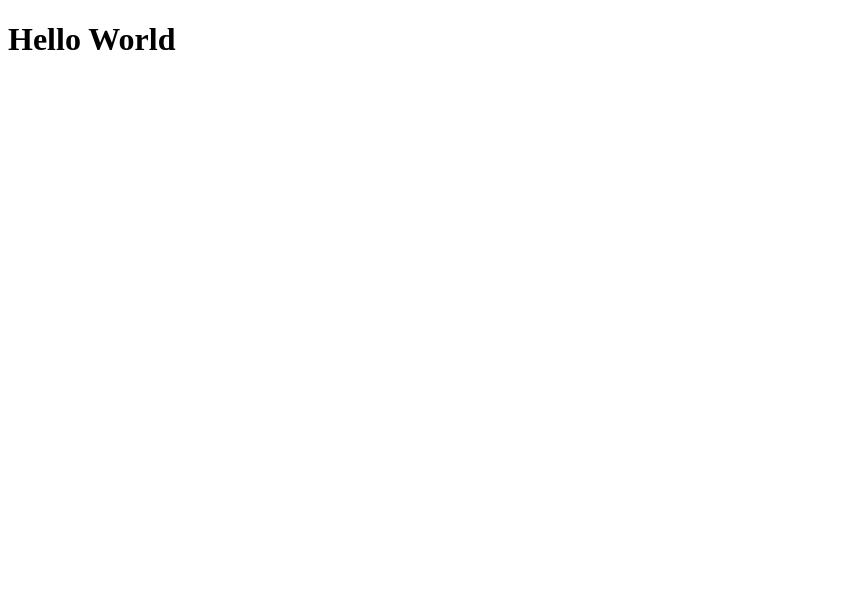
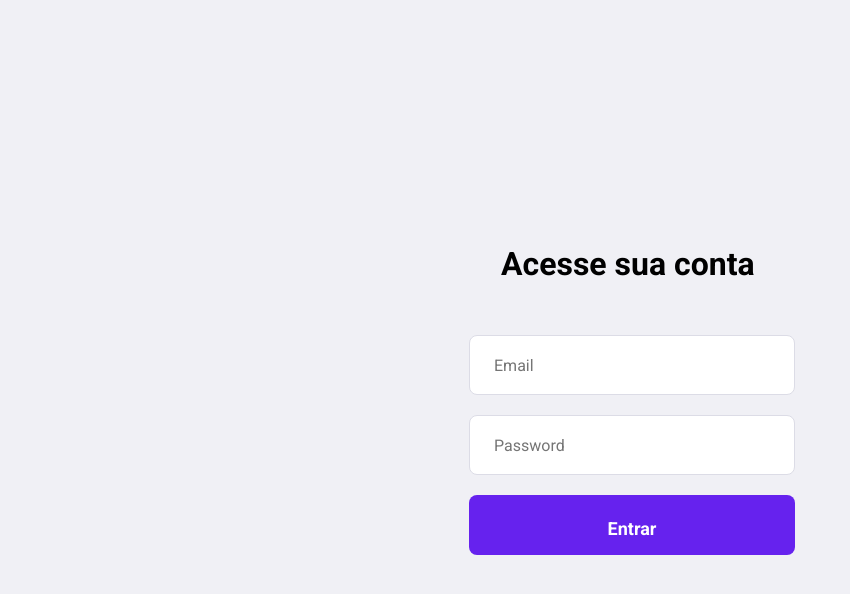
Before and after one commit to Giovani-O/alunos-react-v2, a React (Create React App) app: page / in a window 1280 px wide. Shown: the top 594 px of the page, without its empty margins (0-850 px from the left). Built offline with nearby package versions, Linux system fonts and the light colour scheme.

Commit message:
feat: Create login page

```diff
--- a/src/App.js
+++ b/src/App.js
@@ -1,3 +1,6 @@
+import Login from './pages/login'
+import './global.css'
+
 export function App() {
-  return <h1>Hello World</h1>
+  return <Login />
 }
--- /dev/null
+++ b/src/global.css
@@ -0,0 +1,56 @@
+@import url('https://fonts.googleapis.com/css2?family=Roboto:ital,wght@0,100;0,300;0,400;0,500;0,700;0,900;1,100;1,300;1,400;1,500;1,700;1,900&display=swap');
+
+* {
+  margin: 4px;
+  padding: 4px;
+  outline: 4px;
+  box-sizing: border-box;
+}
+
+body {
+  font: 300 14px Roboto, sans-serif;
+  background: #f0f0f5;
+  -webkit-font-smoothing: antialiased;
+}
+
+input,
+button,
+textarea {
+  font: 400 16px Roboto, sans-serif;
+}
+
+button: {
+  cursor: pointer;
+}
+
+form input {
+  width: 100%;
+  height: 60px;
+  color: #333;
+  border: 1px solid #dcdce6;
+  border-radius: 8px;
+  padding: 0 24px;
+  margin-top: 16px;
+}
+
+.button {
+  width: 100%;
+  height: 60px;
+  background: #6622ee;
+  border: 0;
+  border-radius: 8px;
+  font-weight: 700;
+  margin-top: 16px;
+  display: inline-block;
+  text-align: center;
+  text-decoration: none;
+  font-size: 18px;
+  line-height: 60px;
+  transition: opacity 0.1s;
+  cursor: pointer;
+  color: white;
+}
+
+.button:hover {
+  opacity: 0.9;
+}
--- /dev/null
+++ b/src/pages/login/index.js
@@ -0,0 +1,18 @@
+import './styles.css'
+
+export default function Login() {
+  return (
+    <div className="login-container">
+      <section className="form">
+        <form>
+          <h1>Acesse sua conta</h1>
+          <input type="email" placeholder="Email" />
+          <input type="password" placeholder="Password" />
+          <button className="button" type="submit">
+            Entrar
+          </button>
+        </form>
+      </section>
+    </div>
+  )
+}
--- /dev/null
+++ b/src/pages/login/styles.css
@@ -0,0 +1,25 @@
+.login-container {
+  width: 100%;
+  max-width: 900px;
+  height: 90vh;
+  margin: 0 auto;
+
+  display: flex;
+  align-items: center;
+  justify-content: space-evenly;
+}
+
+.login-container section.form {
+  width: 100%;
+  max-width: 350px;
+  margin-right: 28px;
+}
+
+.login-container section.form form {
+  margin-top: 4px;
+}
+
+.login-container section.form form h1 {
+  font-size: 32px;
+  margin: 32px;
+}
```
